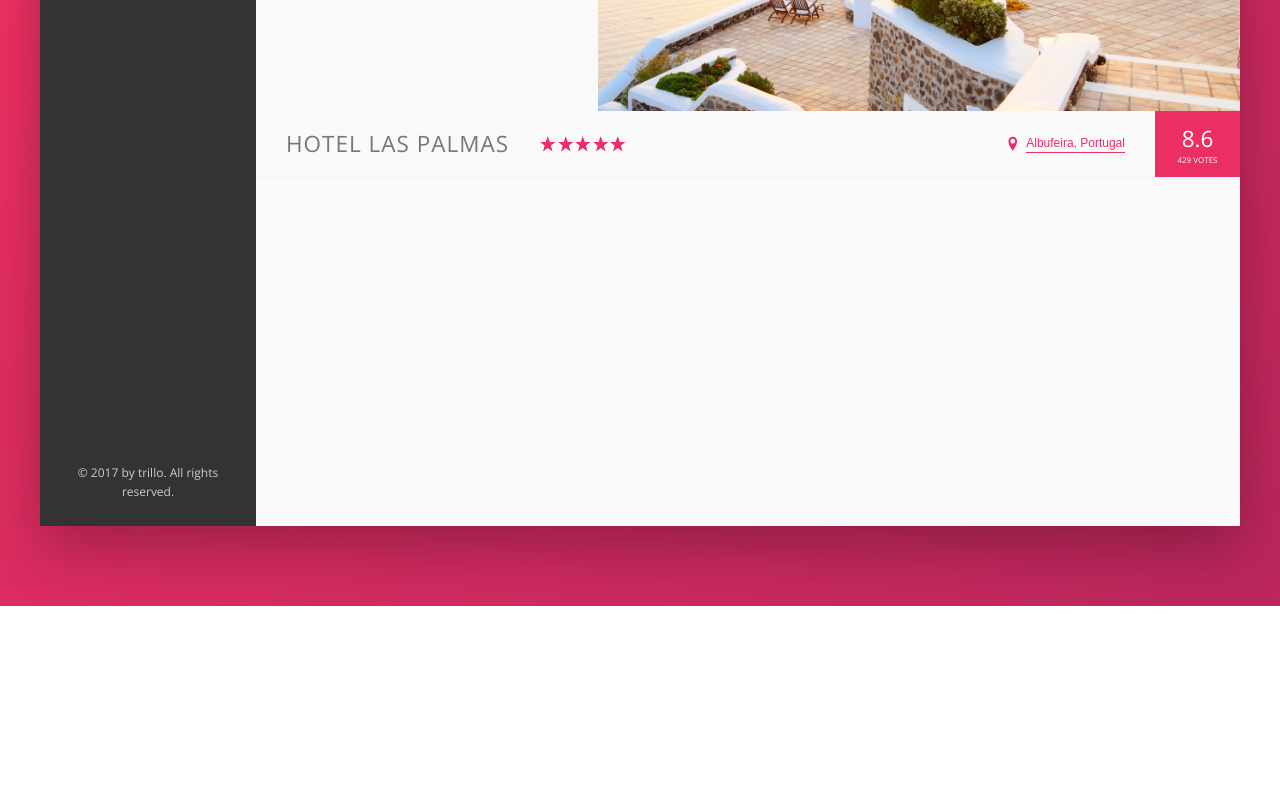
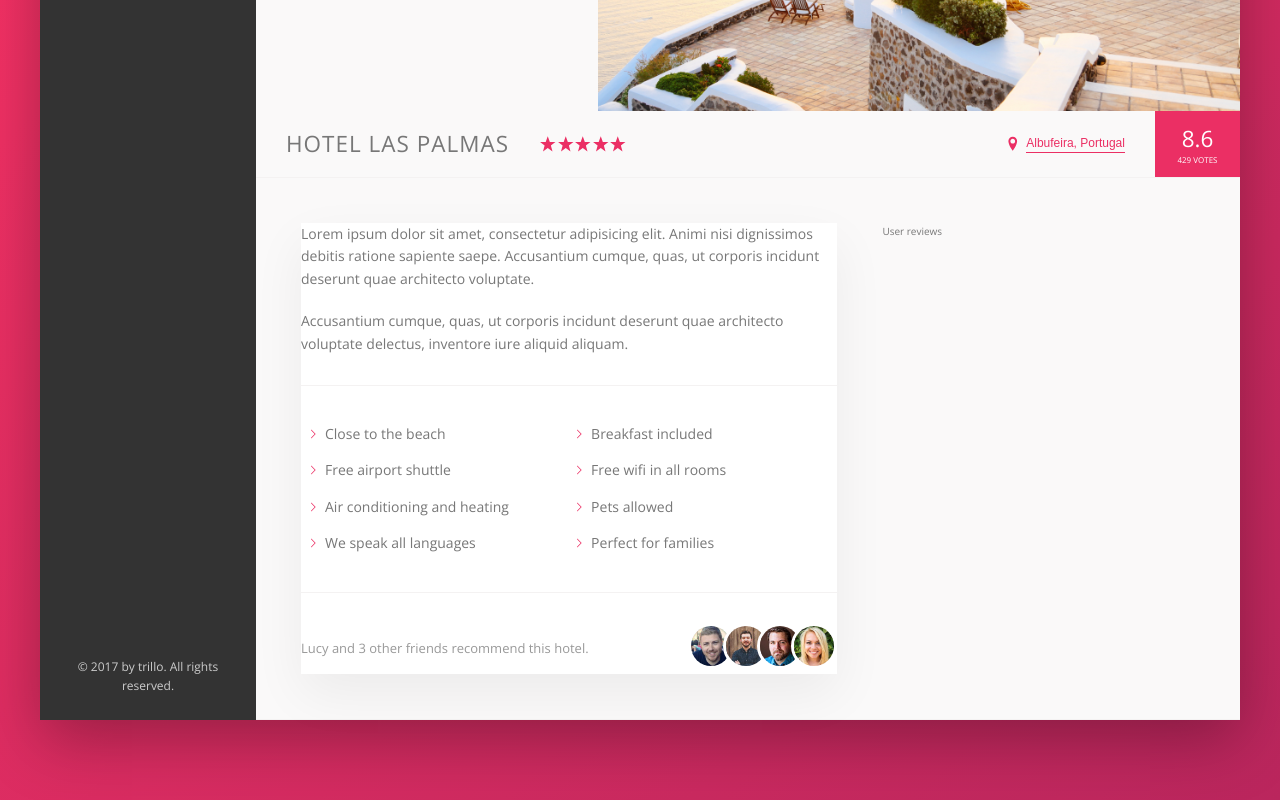
Before and after one commit to lqtrung-95/Trillo, a website: page index.html in a window 1280 px wide. Shown: the part 424-1224 px from the top of the page. Before the commit the page ends 1030 px from the top, so only its background shows below. Drawn offline with nearby package versions, Linux system fonts and the light colour scheme.

Commit message:
finised the description.

```diff
--- a/index.html
+++ b/index.html
@@ -155,6 +155,59 @@
               <div class="overview__rating-count">429 votes</div>
             </div>
           </div>
+
+          <div class="detail">
+            <div class="description">
+              <p class="paragraph">
+                Lorem ipsum dolor sit amet, consectetur adipisicing elit. Animi
+                nisi dignissimos debitis ratione sapiente saepe. Accusantium
+                cumque, quas, ut corporis incidunt deserunt quae architecto
+                voluptate.
+              </p>
+              <p class="paragraph">
+                Accusantium cumque, quas, ut corporis incidunt deserunt quae
+                architecto voluptate delectus, inventore iure aliquid aliquam.
+              </p>
+              <ul class="list">
+                <li class="list__item">Close to the beach</li>
+                <li class="list__item">Breakfast included</li>
+                <li class="list__item">Free airport shuttle</li>
+                <li class="list__item">Free wifi in all rooms</li>
+                <li class="list__item">Air conditioning and heating</li>
+                <li class="list__item">Pets allowed</li>
+                <li class="list__item">We speak all languages</li>
+                <li class="list__item">Perfect for families</li>
+              </ul>
+              <div class="recommend">
+                <p class="recommend__count">
+                  Lucy and 3 other friends recommend this hotel.
+                </p>
+                <div class="recommend__friends">
+                  <img
+                    src="img/user-3.jpg"
+                    alt="Friend 1"
+                    class="recommend__photo"
+                  />
+                  <img
+                    src="img/user-4.jpg"
+                    alt="Friend 2"
+                    class="recommend__photo"
+                  />
+                  <img
+                    src="img/user-5.jpg"
+                    alt="Friend 3"
+                    class="recommend__photo"
+                  />
+                  <img
+                    src="img/user-6.jpg"
+                    alt="Friend 4"
+                    class="recommend__photo"
+                  />
+                </div>
+              </div>
+            </div>
+            <div class="user-reviews">User reviews</div>
+          </div>
         </main>
       </div>
     </div>
--- a/sass/_base.scss
+++ b/sass/_base.scss
@@ -30,6 +30,9 @@ Grey dark 3: #999
   --color-grey-dark-3: #999;
 
   --shadow-dark: 0 2rem 6rem rgba(0, 0, 0, 0.3);
+  --shadow-light: 0 2rem 5rem rgba(0, 0, 0, 0.06);
+
+  --line: 1px solid var(--color-grey-light-2);
 }
 * {
   margin: 0;
--- a/sass/_components.scss
+++ b/sass/_components.scss
@@ -205,7 +205,7 @@
 .overview {
   display: flex;
   align-items: center;
-  border-bottom: 1px solid var(--color-grey-light-2);
+  border-bottom: var(--line);
 
   &__heading {
     font-size: 2.25rem;
@@ -303,3 +303,75 @@
     box-shadow: none;
   }
 }
+
+//////////////////////////////
+// PARAGRAPH
+.paragraph:not(:last-of-type) {
+  margin-bottom: 2rem;
+}
+
+//////////////////////////////
+// LIST
+.list {
+  margin: 3rem 0;
+  list-style: none;
+  padding: 3rem 0;
+  border-top: var(--line);
+  border-bottom: var(--line);
+
+  display: flex;
+  flex-wrap: wrap;
+
+  &__item {
+    flex: 0 0 47%;
+    margin: 0.7rem;
+  }
+
+  &__item::before {
+    content: "";
+    display: inline-block;
+    height: 1rem;
+    width: 1rem;
+    margin-right: 0.7rem;
+
+    //Older browsers
+    // background-image: url(../img/chevron-thin-right.svg);
+    // background-size: cover;
+
+    //Newer browsers - masks
+    background-color: var(--color-primary);
+    -webkit-mask-image: url(../img/chevron-thin-right.svg);
+    -webkit-mask-size: cover;
+    mask-image: url(../img/chevron-thin-right.svg);
+    mask-size: cover;
+  }
+}
+//////////////////////////////
+// RECOMMEND
+
+.recommend {
+  font-size: 1.3rem;
+  color: var(--color-grey-dark-3);
+
+  display: flex;
+  align-items: center;
+
+  &__count {
+    margin-right: auto;
+  }
+
+  &__friends {
+  }
+
+  &__photo {
+    box-sizing: content-box;
+    height: 4rem;
+    width: 4rem;
+    border-radius: 50%;
+    border: 3px solid #fff;
+
+    &:not(:last-child) {
+      margin-right: -1.5rem;
+    }
+  }
+}
--- a/sass/_layout.scss
+++ b/sass/_layout.scss
@@ -15,7 +15,7 @@
 
   height: 7rem;
   background-color: #fff;
-  border-bottom: 1px solid var(--color-grey-light-2);
+  border-bottom: var(--line);
 }
 
 .content {
@@ -33,8 +33,24 @@
 }
 
 .hotel-view {
-  // TEST
-  height: 80rem;
-
   flex: 1;
 }
+
+.detail {
+  display: flex;
+  padding: 4.5rem;
+  background-color: var(--color-grey-light-1);
+  border-bottom: var(--line);
+}
+
+.description {
+  font-size: 1.4rem;
+  background-color: #fff;
+  box-shadow: var(--shadow-light);
+  flex: 0 0 60%;
+  margin-right: 4.5rem;
+}
+
+.user-reviews {
+  flex: 1;
+}
```
Also changed, not shown: css/style.css.
